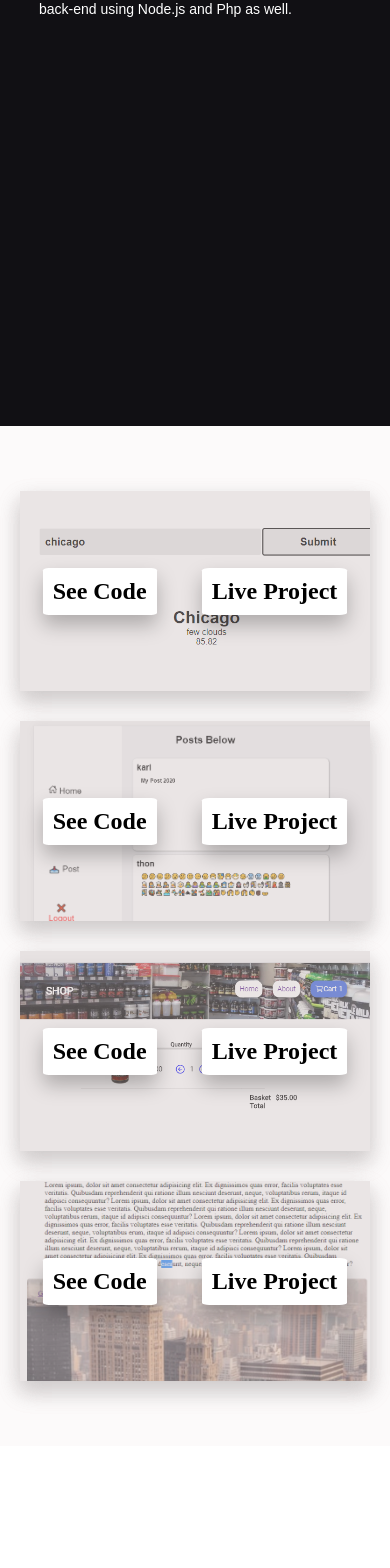
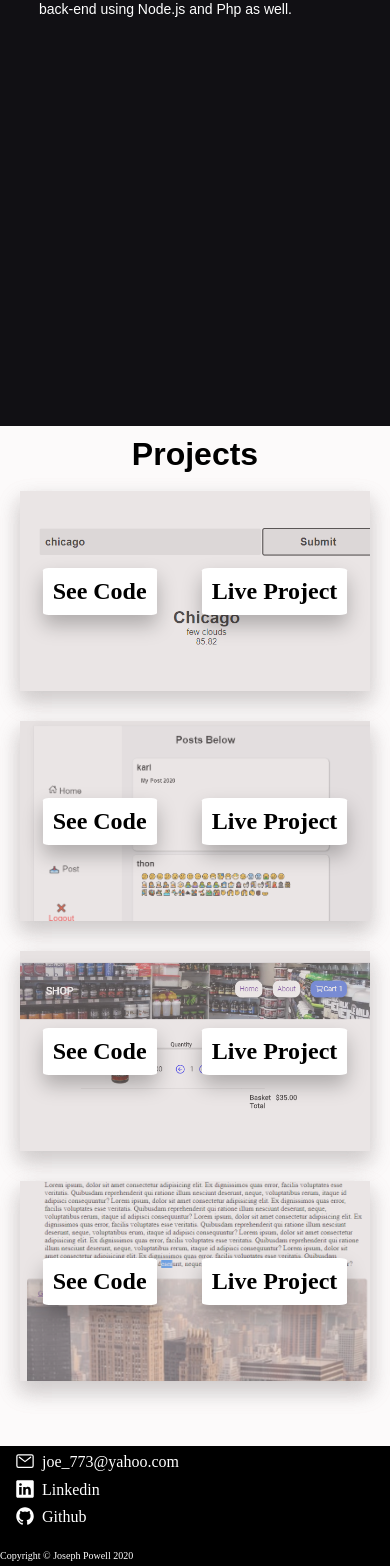
Before and after one commit to Joe-Powell/portfolio_react, a React (Create React App) app: page / in a window 390 px wide. Shown: the part 574-2142 px from the top of the page. Built offline with nearby package versions, Linux system fonts and the light colour scheme.

Commit message:
changes made
change

```diff
--- a/package.json
+++ b/package.json
@@ -1,6 +1,7 @@
 {
   "name": "practice",
   "version": "0.1.0",
+  "homepage": "http://joe-powell.com/portfolio-react",
   "private": true,
   "dependencies": {
     "@testing-library/jest-dom": "^4.2.4",
--- a/src/components/Fifth.js
+++ b/src/components/Fifth.js
@@ -2,34 +2,38 @@ import React from 'react'
 
 function Fifth() {
     return (
+
         <div className='container5'>
+            <h1>Projects</h1>
+            <div className='containProjects'>
 
-            <div className='containProjects'>
                 <div className='parent1 parent' parent>
                     <div className='overlay'>
-                        <h2><a href='#'>See Code</a></h2>
-                        <h2><a href='#'>Live Project</a></h2>
+                        <h2><a href='https://github.com/Joe-Powell/WeatherApp' target='_blank'>See Code</a></h2>
+                        <h2><a href='http://joe-powell.com/WeatherApp/' target='_blank'>Live Project</a></h2>
                     </div>
                 </div>
 
                 <div className='parent2 parent'>
+
                     <div className='overlay'>
-                        <h2><a href='#'>See Code</a></h2>
-                        <h2><a href='#'>Live Project</a></h2>
+
+                        <h2><a href='https://github.com/Joe-Powell/Login_Project_With_Posts' target='_blank'>See Code</a></h2>
+                        <h2><a href='http://myblogs.live/loginSocialMediaPosts' target='_blank'>Live Project</a></h2>
                     </div>
                 </div>
 
                 <div className='parent3 parent '>
                     <div className='overlay'>
-                        <h2><a href='#'>See Code</a></h2>
-                        <h2><a href='#'>Live Project</a></h2>
+                        <h2><a href='https://github.com/Joe-Powell/shopping-cart-supplements' target='_blank'>See Code</a></h2>
+                        <h2><a href='http://joe-powell.com/shoppingCartSupplements/' target='_blank'>Live Project</a></h2>
                     </div>
                 </div>
 
                 <div className='parent4 parent'>
                     <div className='overlay'>
-                        <h2><a href='#'>See Code</a></h2>
-                        <h2><a href='#'>Live Project</a></h2>
+                        <h2><a href='https://github.com/Joe-Powell/parallaxBuildiings' target='_blank'>See Code</a></h2>
+                        <h2><a href='http://joe-powell.com/parallaxProj/' target='_blank'>Live Project</a></h2>
                     </div>
                 </div>
             </div>
@@ -39,6 +43,7 @@ function Fifth() {
 
 
         </div>
+
     )
 }
 
--- a/src/css/style.css
+++ b/src/css/style.css
@@ -77,12 +77,21 @@ body {
 
 .container5 {
     height:fit-content;
+    width: 100vw;
     padding:50px;
     background: rgb(252, 250, 250);
-    /* background-image: url('../images/programming.jpg'); */
-    /* background-repeat: no-repeat;
-     background-size: cover; */
      display: flex;
+     position: relative;
+}
+.container5 h1 {
+    position: absolute;
+    top:10px;
+    left:0;
+    width:100%;
+    text-align: center;
+    font-family: sans-serif;
+
+
 }
 
 .containProjects {
@@ -176,11 +185,18 @@ body {
     opacity: 1;
 
 }
+.overlay h5 {
+    height:50px;
+    width: 90%;
+    margin:5px auto;
+}
 
 footer {
     width: 100vw;
-    height: 120px;
+    height:100px;
     color: white;
+    display: flex;
+    justify-content: space-between;
 
 
 
@@ -188,20 +204,19 @@ footer {
 
 footer .container {
     width:fit-content;
-    height: fit-content;
+    height: 100px;
     display: flex;
+    justify-content: space-between;
+
     flex-direction: column;
-    margin:0px 40px;
-    margin-bottom: 10px;
+    padding:15px;
 }
 
 footer p {
-    display: inline;
-    padding: 5px;
+    display: inline-block;
+
 }
-footer div {
-    margin:5px 0px ;
-}
+
 
 
 footer a {
@@ -217,24 +232,26 @@ footer ion-icon {
 
 }
 
-footer ion-icon  {
-    color: white;
-}
+
 
 
 
 footer .copyright {
- text-align: right;
+ width: fit-content;
+ height:fit-content;
+margin-right: 20px;
+position: relative;
+bottom:-75px;
+ }
 
 
-}
 
 
 
 
 @media screen and (max-width:1050px) {
     .container3 {
-        height:600px ;
+        height:100vh;
         width: 100vw;
 
     }
@@ -276,6 +293,20 @@ footer .copyright {
 
 
     }
+
+    footer {
+
+       height:fit-content;
+    }
+
+    footer .copyright {
+
+        width:fit-content;
+        height:fit-content;
+
+
+
+       }
 
 
 }
@@ -354,5 +385,25 @@ footer .copyright {
 
     }
 
+    footer {
+        background-color: black;
+        height:120px;
+        flex-direction: column;
+    }
+
+    footer .container {
+       padding: 5px 0px 20px 15px;
+
+    }
+
+    footer .copyright {
+       width: 100vw;
+       height:fit-content;
+       margin-right: 20px;
+       position: relative;
+       bottom:5px;
+       font-size: x-small;
+        }
+
 
 }
```
